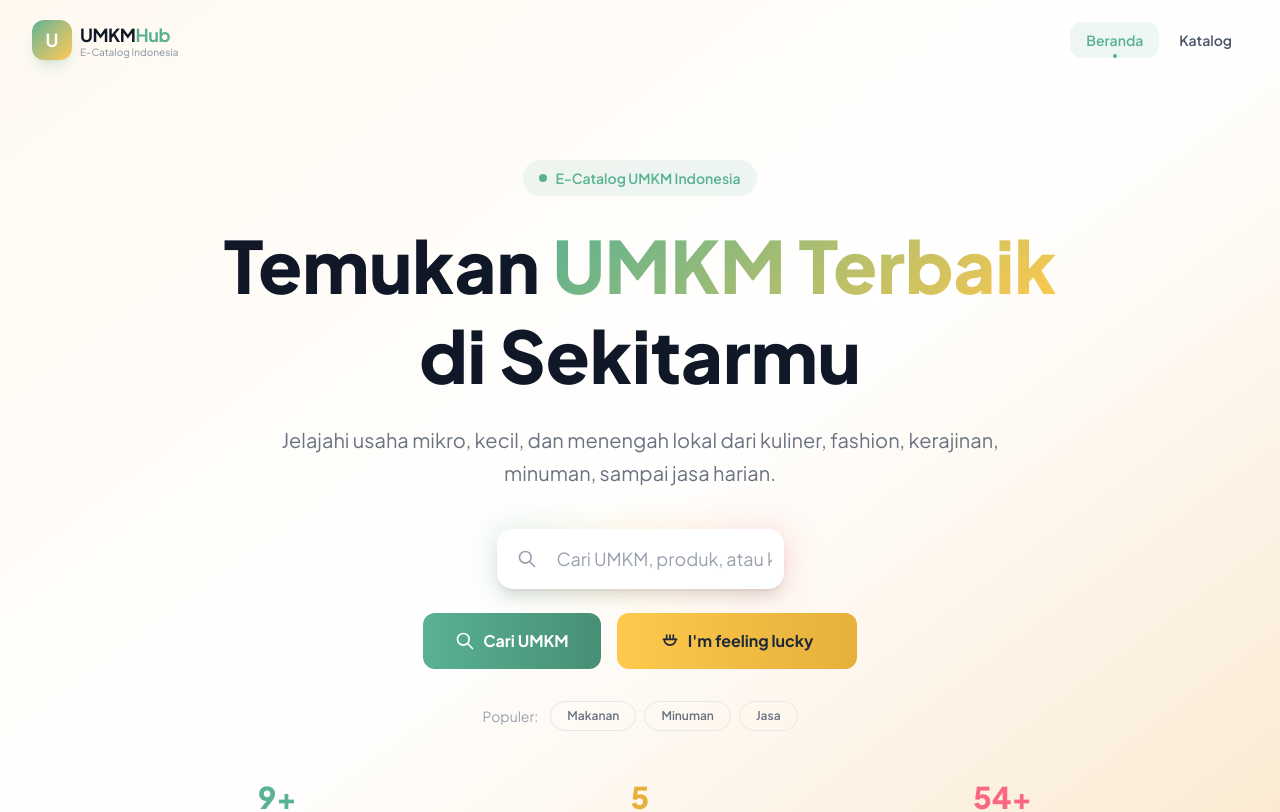
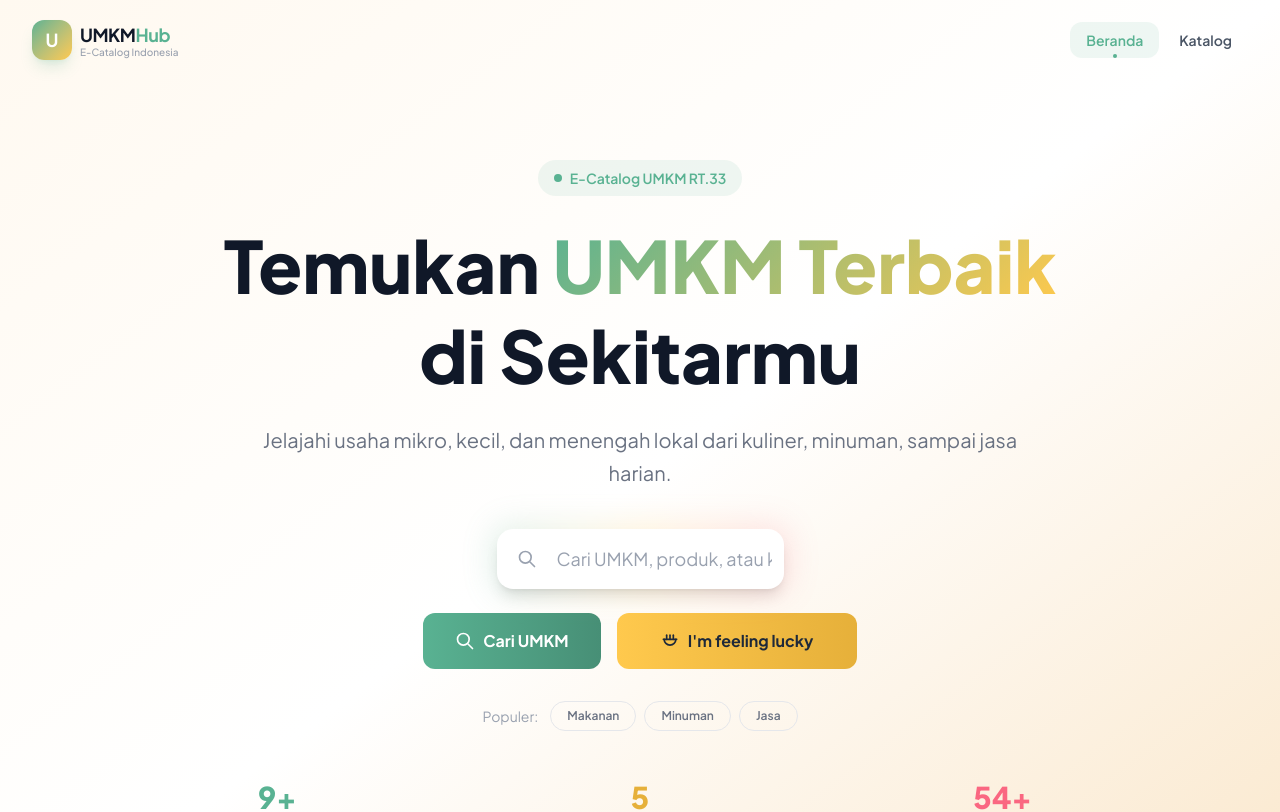
Before and after one commit to iniFaiz/UMKMhub, a Vue app: page / in a window 1280 px wide. Shown: the top 812 px of the page. Built offline with nearby package versions, Linux system fonts and the light colour scheme.

Commit message:
Update HomePage title and description for clarity

```diff
--- a/src/pages/HomePage.vue
+++ b/src/pages/HomePage.vue
@@ -7,7 +7,7 @@
         <div class="rounded-3xl p-7 sm:p-10 lg:p-16 xl:p-20 lg:min-h-[calc(100vh-7rem)] lg:flex lg:flex-col lg:justify-center">
           <div class="inline-flex items-center gap-2 bg-primary/10 text-primary px-4 py-2 rounded-full text-sm font-semibold mb-6 mx-auto">
             <span class="w-2 h-2 rounded-full bg-primary"></span>
-            E-Catalog UMKM Indonesia
+            E-Catalog UMKM RT.33
           </div>
 
           <h1 class="text-4xl sm:text-5xl lg:text-6xl xl:text-7xl font-extrabold leading-tight mb-6">
@@ -18,7 +18,7 @@
           </h1>
 
           <p class="text-gray-500 text-lg sm:text-xl max-w-3xl mx-auto mb-10 leading-relaxed">
-            Jelajahi usaha mikro, kecil, dan menengah lokal dari kuliner, fashion, kerajinan, minuman, sampai jasa harian.
+            Jelajahi usaha mikro, kecil, dan menengah lokal dari kuliner, minuman, sampai jasa harian.
           </p>
 
           <div
```
